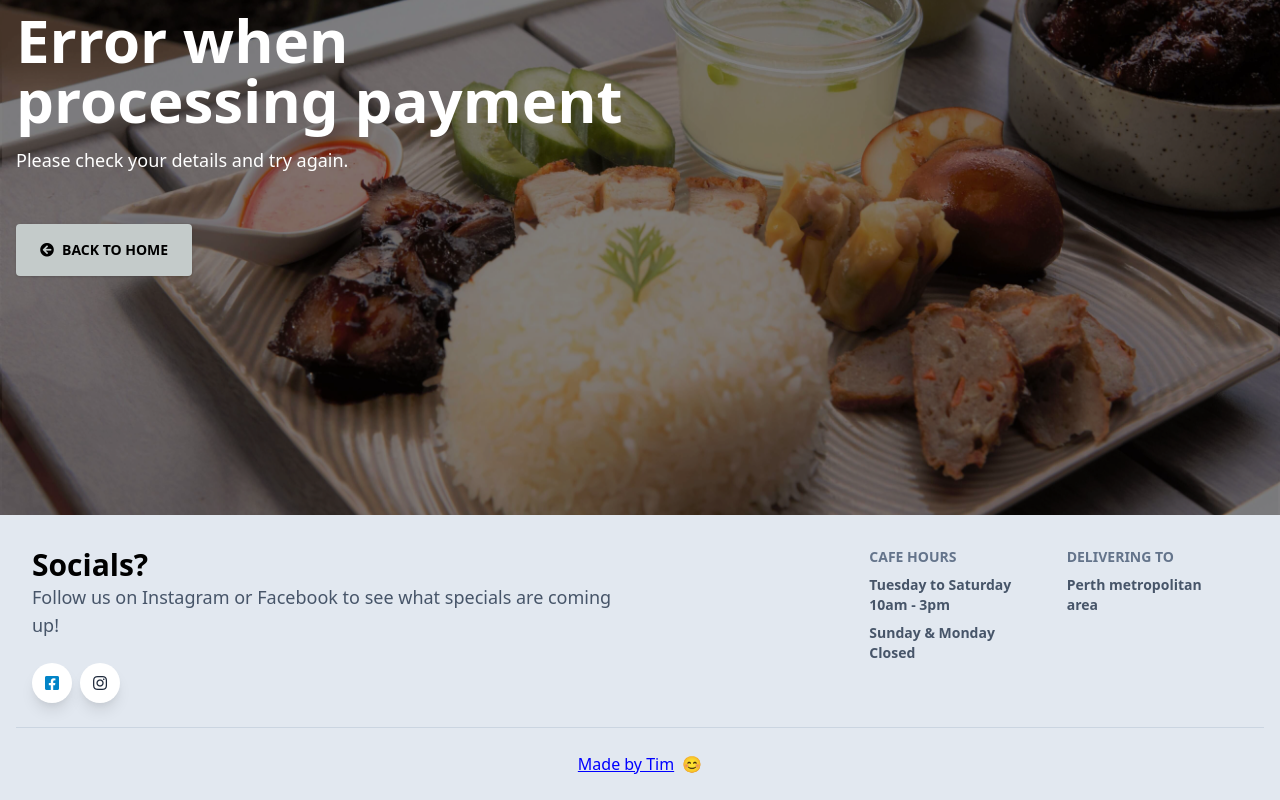
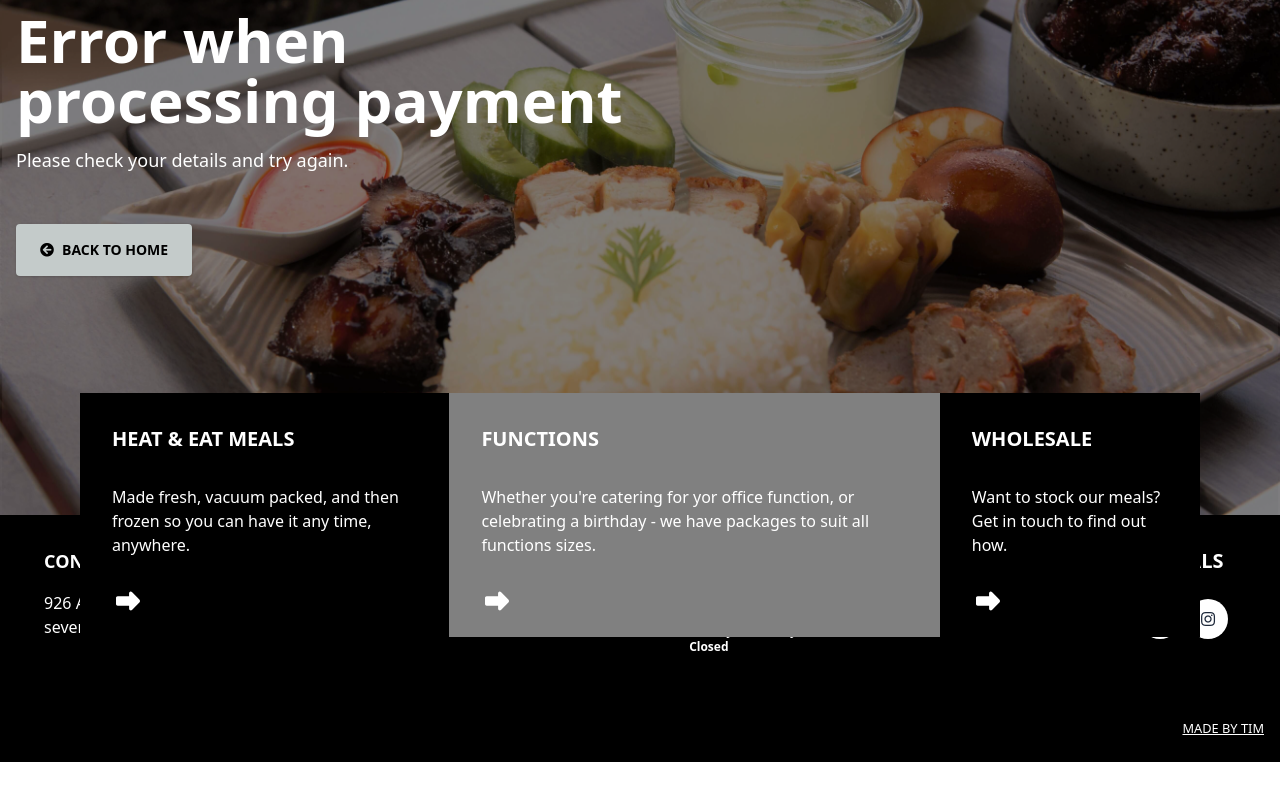
Before and after one commit to timeitel/7aprons-next, a Next.js app: page /error in a window 1280 px wide. Shown: the part 285-1085 px from the top of the page. After the commit the page ends 1047 px from the top, so only its background shows below. Built offline with nearby package versions, Linux system fonts and the light colour scheme.

Commit message:
wip: landing

```diff
--- a/components/About/About.tsx
+++ b/components/About/About.tsx
@@ -2,7 +2,8 @@ export const About = () => {
   return (
     <section
       id="about"
-      className="pt-48 md:pt-40 pb-16 md:pb-32 relative bg-blueGray-100"
+      className="md:pt-40 pb-16 md:pb-32 relative bg-blueGray-100"
+      style={{ paddingTop: "18rem" }}
     >
       <div className="container mx-auto">
         <div className="flex flex-wrap items-center">
--- a/components/Footer/Footer.tsx
+++ b/components/Footer/Footer.tsx
@@ -1,16 +1,54 @@
-import React from "react";
+import React, { FC } from "react";
+import styled from "styled-components";
 
 export const Footer = () => {
   return (
-    <footer className="relative bg-blueGray-200 pt-8 pb-6">
+    <footer className="relative bg-black text-white pt-8 pb-6">
       <div className="container mx-auto px-4">
-        <div className="flex flex-wrap text-center lg:text-left">
+        <div
+          className="flex text-center lg:text-left"
+          style={{ justifyContent: "space-around" }}
+        >
+          <FooterItem title={"Contact Us"}>
+            <ul>
+              <li>926 Albany Highway, East Victoria Park WA 6101</li>
+              <li>sevenaprons@gmail.com</li>
+            </ul>
+          </FooterItem>
+
           <div className="w-full lg:w-6/12 px-4">
-            <h4 className="text-3xl font-semibold">Socials?</h4>
-            <h5 className="text-lg mt-0 mb-2 text-blueGray-600">
-              Follow us on Instagram or Facebook to see what specials are coming
-              up!
-            </h5>
+            <div className="flex flex-wrap items-top mb-6">
+              <div className="w-full lg:w-4/12 px-4 ml-auto">
+                <span className="block uppercase text-sm font-semibold mb-4">
+                  Cafe Hours
+                </span>
+                <ul className="list-unstyled">
+                  <li className="font-semibold block pb-2 text-xs">
+                    Tuesday to Saturday
+                    <br /> 10am - 3pm
+                  </li>
+
+                  <li className="font-semibold block pb-2 text-xs">
+                    Sunday & Monday
+                    <br /> Closed
+                  </li>
+                </ul>
+              </div>
+              <div className="w-full lg:w-4/12 px-4">
+                <span className="block uppercase text-sm font-semibold mb-4">
+                  Delivering to
+                </span>
+                <ul className="list-unstyled">
+                  <li className="font-semibold block pb-2 text-xs">
+                    Perth metropolitan area
+                  </li>
+                </ul>
+              </div>
+            </div>
+          </div>
+          <div>
+            <h4 className="text-xl font-semibold">SOCIALS</h4>
+
             <div className="mt-6 lg:mb-0 mb-6">
               <a
                 target="_blank"
@@ -35,63 +73,44 @@ export const Footer = () => {
               </a>
             </div>
           </div>
-          <div className="w-full lg:w-6/12 px-4">
-            <div className="flex flex-wrap items-top mb-6">
-              <div className="w-full lg:w-4/12 px-4 ml-auto">
-                <span className="block uppercase text-blueGray-500 text-sm font-semibold mb-2">
-                  Cafe Hours
-                </span>
-                <ul className="list-unstyled">
-                  <li className="text-blueGray-600 hover:text-blueGray-800 font-semibold block pb-2 text-sm">
-                    Tuesday to Saturday
-                    <br /> 10am - 3pm
-                  </li>
-
-                  <li className="text-blueGray-600 hover:text-blueGray-800 font-semibold block pb-2 text-sm">
-                    Sunday & Monday
-                    <br /> Closed
-                  </li>
-                </ul>
-              </div>
-              <div className="w-full lg:w-4/12 px-4">
-                <span className="block uppercase text-blueGray-500 text-sm font-semibold mb-2">
-                  Delivering to
-                </span>
-                <ul className="list-unstyled">
-                  <li className="text-blueGray-600 hover:text-blueGray-800 font-semibold block pb-2 text-sm">
-                    Perth metropolitan area
-                  </li>
-                </ul>
-              </div>
-            </div>
-          </div>
         </div>
-        <hr className="my-6 border-blueGray-300" />
-        <a
-          href="https://github.com/timeitel"
-          target="_blank"
-          rel="noreferrer"
-          className="flex flex-wrap items-center md:justify-between justify-center"
-        >
-          <div className="w-auto px-4 mx-auto text-center flex justify-start">
+        <a href="https://github.com/timeitel" target="_blank" rel="noreferrer">
+          <div className="w-auto mx-auto text-center flex justify-start">
             <a
               href="https://timeitel.com"
               target="__blank"
               style={{
                 display: "flex",
                 alignItems: "center",
-                marginRight: "0.5rem",
+                margin: "2rem 0 0 auto",
                 width: "fit-content",
-                color: "blue",
+                color: "white",
                 textDecoration: "underline",
+                fontSize: "0.8rem",
               }}
             >
-              Made by Tim
+              MADE BY TIM
             </a>
-            😊
           </div>
         </a>
       </div>
     </footer>
   );
 };
+
+interface Props {
+  title: string;
+}
+
+export const FooterItem: FC<Props> = ({ title, children }) => {
+  return (
+    <StyledFooterItemContainer>
+      <span className="block uppercase text-lg font-semibold mb-4">
+        {title}
+      </span>
+      {children}
+    </StyledFooterItemContainer>
+  );
+};
+
+export const StyledFooterItemContainer = styled.div``;
--- /dev/null
+++ b/components/Landing/CtaRow.tsx
@@ -0,0 +1,62 @@
+import { FC } from "react";
+import styled from "styled-components";
+
+interface Props {}
+
+interface ItemProps {
+  title: string;
+  description: string;
+  backgroundColor?: string;
+}
+
+export const CtaRow: FC<Props> = ({}) => {
+  return (
+    <StyledCtaRow className="w-full md:w-8/12 lg:w-6/12 xl:w-6/12 px-4">
+      <CtaItem
+        title={"Heat & Eat Meals"}
+        description={
+          "Made fresh, vacuum packed, and then frozen so you can have it any time, anywhere."
+        }
+      />
+      <CtaItem
+        title={"Functions"}
+        description={
+          "Whether you're catering for yor office function, or celebrating a birthday - we have packages to suit all functions sizes."
+        }
+        backgroundColor={"grey"}
+      />
+      <CtaItem
+        title={"Wholesale"}
+        description={"Want to stock our meals? Get in touch to find out how."}
+      />
+    </StyledCtaRow>
+  );
+};
+
+const CtaItem: FC<ItemProps> = ({
+  description,
+  title,
+  backgroundColor = "black",
+}) => {
+  return (
+    <div style={{ backgroundColor, color: "white", padding: "2rem 2rem 5rem" }}>
+      <h6 className="text-xl mb-8" style={{ fontWeight: 900 }}>
+        {title.toUpperCase()}
+      </h6>
+      <p>{description}</p>
+      <img
+        src="images/right-arrow.svg"
+        style={{ position: "absolute", bottom: "1.5rem" }}
+      />
+    </div>
+  );
+};
+
+export const StyledCtaRow = styled.div`
+  right: 50%;
+  bottom: 0;
+  transform: translate(50%, 50%);
+  display: flex;
+  width: 90%;
+  position: absolute;
+`;
--- a/components/Landing/Landing.tsx
+++ b/components/Landing/Landing.tsx
@@ -1,11 +1,12 @@
 import { LandingImage } from "@components/Landing";
+import { CtaRow } from "@components/Landing/CtaRow";
 
 export const Landing = ({ title, subtitle, children }) => {
   return (
-    <>
     <section
       id="home"
       className="header relative pt-16 items-center flex h-screen max-h-860-px"
+      style={{ position: "relative" }}
     >
       <LandingImage alt="Indonesian food" src="images/landing-food.jpg" />
       <div className="container z-10 mx-auto items-center flex flex-wrap">
@@ -18,8 +19,8 @@ export const Landing = ({ title, subtitle, children }) => {
             {children}
           </div>
         </div>
+        <CtaRow />
       </div>
     </section>
-    </>
   );
 };
```
Also changed, not shown: public/images/right-arrow.svg (added). Lines whose indentation alone changed are shown as unchanged.
